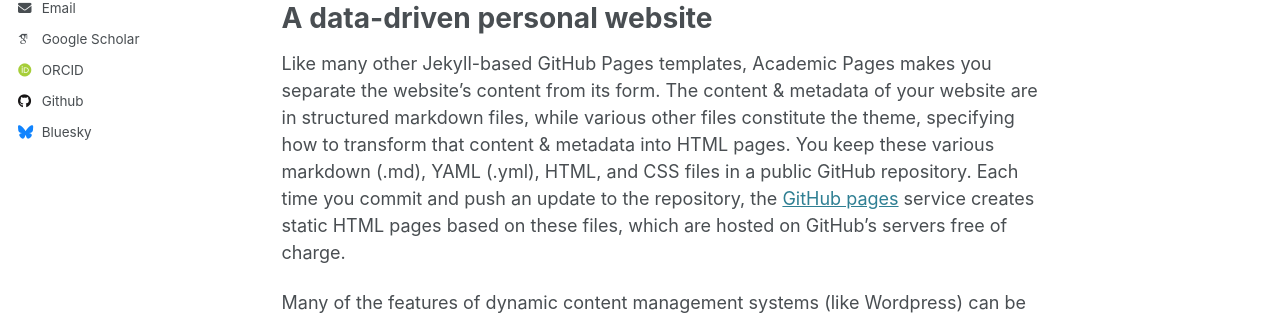
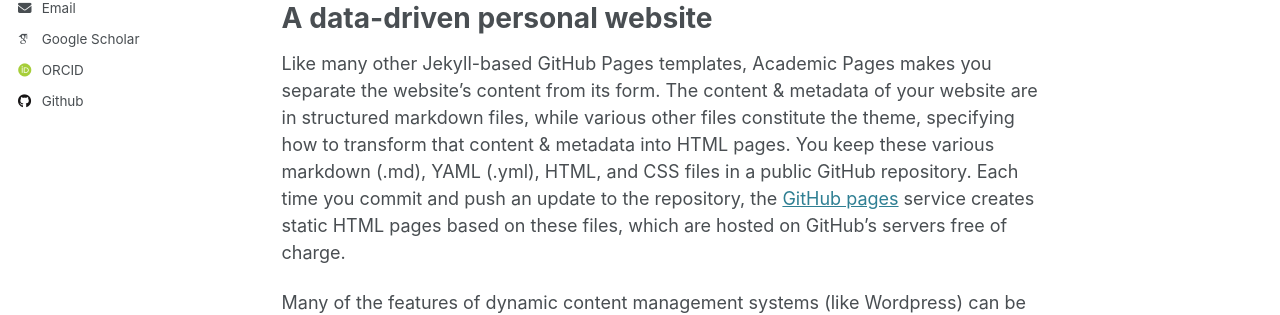
Before and after one commit to tliptrot/author2, a Jekyll site: the page built from _pages/about.md, in a window 1280 px wide. Shown: the part 441-756 px from the top of the page. Built offline with Jekyll 4.4.1, drawn with Linux system fonts in a browser that asks for light colours; some web fonts are replaced.

Commit message:
Update _config.yml

```diff
--- a/_config.yml
+++ b/_config.yml
@@ -49,7 +49,7 @@ author:
   stackoverflow    : # User number or user number and name (i.e., use "1" or "1/jeff-atwood")
 
   # Social media
-  bluesky          : "bsky.app" # Replace this with you Bluesky username
+  bluesky          : #"bsky.app" # Replace this with you Bluesky username
   facebook         : # Username
   flickr           : # Username
   foursquare       : # Username
@@ -76,8 +76,8 @@ author:
 
 # Publication Category - The following the list of publication categories and their headings
 publication_category:
-  books:
-    title: 'Books'
+#  books:
+#    title: 'Books'
   manuscripts:
     title: 'Journal Articles'
   conferences:
```
